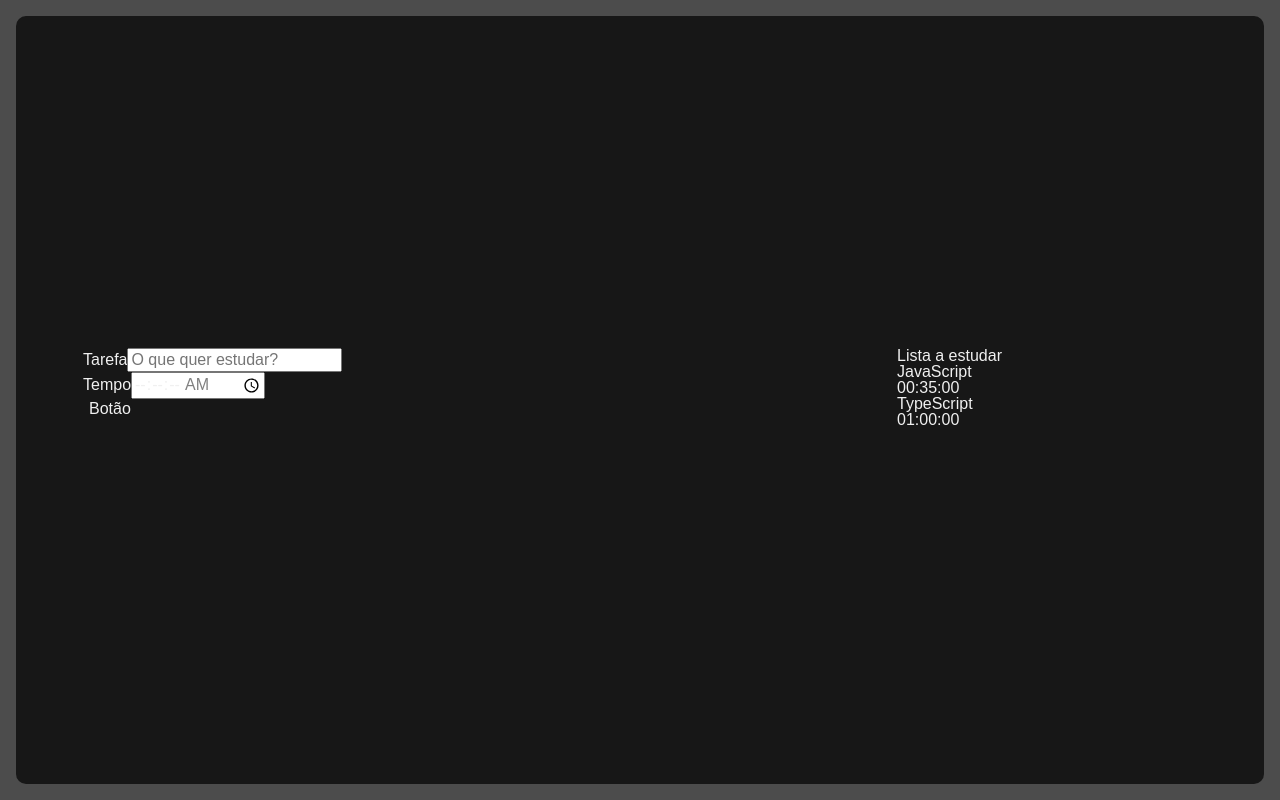
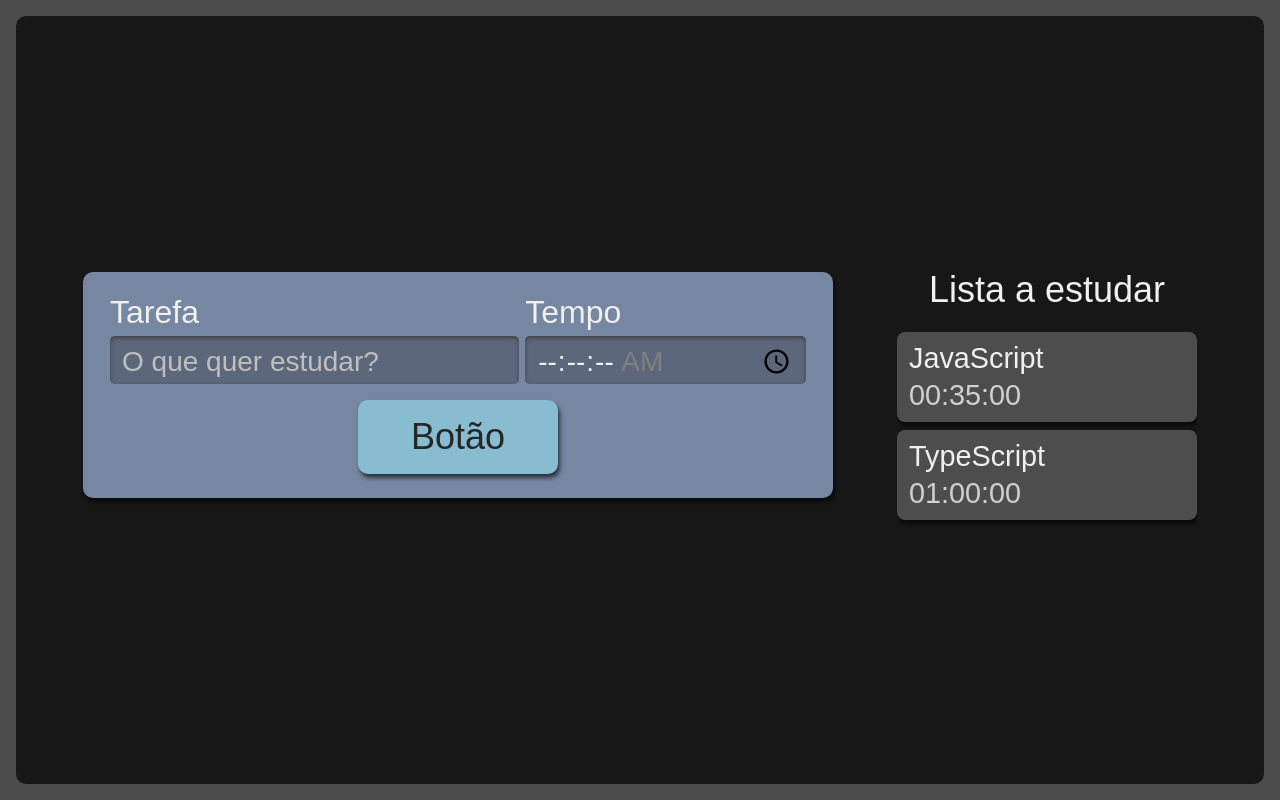
Before and after one commit to DeividXupon/projeto-react-com-TypeScript-CssModeus-Sass, a React (Create React App) app: page / in a window 1280 px wide. Built offline with nearby package versions, Linux system fonts and the light colour scheme.

Commit message:
Utilizando CSS Module no projeto e o estizilando ainda mais

```diff
--- a/package.json
+++ b/package.json
@@ -41,6 +41,7 @@
     ]
   },
   "devDependencies": {
-    "sass": "^1.60.0"
+    "sass": "^1.60.0",
+    "typescript-plugin-css-modules": "^5.0.0"
   }
 }
--- /dev/null
+++ b/src/components/botao/Botao.module.scss
@@ -0,0 +1,25 @@
+.botao {
+    align-self: center;
+    background-color: #88bcd1;
+    border-radius: 10px;
+    box-shadow: 2px 4px 4px #0000009F;
+    color: #272626;
+    cursor: pointer;
+    font-size: 1.25rem;
+    padding: 16px;
+    width: 150px;
+
+    &:active {
+      background-color: #7CA6B7;
+      box-shadow: 2px 2px 4px #0000009F inset;
+    }
+  }
+
+  @media screen and (min-width: 1280px) {
+    .botao {
+      grid-column-start: span 2;
+      justify-self: center;
+      width: 200px;
+      font-size: 2.25rem;
+    }
+  }
--- a/src/components/botao/index.tsx
+++ b/src/components/botao/index.tsx
@@ -1,10 +1,11 @@
 import React from 'react';
+import style from './Botao.module.scss'
 
 class Botao extends React.Component {
     render() {
         return (
 
-            <button>
+            <button className={style.botao}>
                 Botão
             </button>
 
--- /dev/null
+++ b/src/components/formulario/Formulario.module.scss
@@ -0,0 +1,61 @@
+.novaTarefa {
+    display:flex;
+    flex-direction: column;
+    grid-area: nova-tarefa;
+    background-color: #7687A1;
+    border-radius: 10px;
+    box-shadow: 2px 4px 4px #0000009F;
+    padding: 12px;
+
+    .inputContainer {
+      display: flex;
+      flex-direction: column;
+      width: 100%;
+      margin-bottom: 16px;
+
+      label {
+        margin-bottom: 8px;
+        font-size: 1.25rem;
+      }
+
+      input {
+        width: 100%;
+        padding: 8px 12px 4px;
+        box-sizing: border-box;
+        border: unset;
+        border-radius: 5px;
+        background-color: #5D677C;
+        box-shadow: 0px 2px 4px #2D2B2B9F inset;
+
+        &::placeholder {
+          color: #BFBFBF;
+        }
+      }
+    }
+
+    @media screen and (min-width: 1280px) {
+      flex-direction: row;
+      flex-wrap: wrap;
+      justify-content: space-around;
+      font-size: 2.25rem;
+      padding: 24px;
+      box-sizing: border-box;
+
+      .inputContainer {
+        width: calc(60% - 12px);
+
+        &:last-of-type {
+          width: 40%;
+        }
+
+        label {
+          font-size: 2rem;
+        }
+
+        input {
+          height: 100%;
+          font-size: 1.75rem;
+        }
+      }
+    }
+  }
--- a/src/components/formulario/index.tsx
+++ b/src/components/formulario/index.tsx
@@ -1,11 +1,12 @@
 import React from 'react';
 import Botao from '../botao';
+import style from './Formulario.module.scss';
 
 class Formulario extends React.Component {
     render() {
         return (
-            <form>
-                <div>
+            <form className={style.novaTarefa}>
+                <div className={style.inputContainer}>
                     <label htmlFor="tarefa">Tarefa</label>
                     <input
                         type="text"
@@ -15,7 +16,7 @@
                         required
                     />
                 </div>
-                <div>
+                <div className={style.inputContainer}>
                     <label htmlFor="tempo">Tempo</label>
                     <input
                         type="time"
--- /dev/null
+++ b/src/components/lista/Lista.module.scss
@@ -0,0 +1,52 @@
+.listaTarefas {
+    grid-area: tarefas;
+    height: 100%;
+
+    h2 {
+      font-size: 1.25rem;
+      margin-bottom: 12px;
+    }
+
+    ul {
+      max-height: 350px;
+      overflow-y: scroll;
+        scrollbar-width: thin;
+    }
+
+    @media screen and (min-width:1280px) {
+
+      h2{
+        text-align: center;
+        font-size: 2.25rem;
+        margin-bottom: 24px;
+      }
+
+      ul {
+        overflow: auto;
+        max-height: 500px;
+      }
+    }
+  }
+
+  .item {
+    background-color: #4D4D4D;
+    border-radius: 8px;
+    box-shadow: 2px 4px 4px #0000009F;
+    padding: 12px;
+    margin-bottom: 8px;
+    position: relative;
+    cursor: pointer;
+
+    h3 {
+      margin-bottom: 8px;
+      word-break: break-all;
+    }
+
+    span {
+      color: #D0D0D0;
+    }
+
+    @media screen and (min-width:1280px) {
+      font-size: 1.8rem;
+    }
+  }
--- a/src/components/lista/index.tsx
+++ b/src/components/lista/index.tsx
@@ -1,4 +1,5 @@
 import React from 'react';
+import style from './Lista.module.scss';
 
 const Lista = () => {
     const itens = [
@@ -12,11 +13,11 @@
         }
     ]
     return (
-        <aside>
+        <aside className={style.listaTarefas}>
             <h2>Lista a estudar</h2>
             <ul>
                 {itens.map((item, index) =>
-                (<li key={index}>
+                (<li className={style.item} key={index}>
                     <h3>{item.tarefa}</h3>
                     <span>{item.tempo}</span>
                 </li>))}
--- a/src/pages/App.tsx
+++ b/src/pages/App.tsx
@@ -1,11 +1,11 @@
 import React from 'react';
 import Formulario from '../components/formulario';
 import Lista from '../components/lista';
-import './style.scss';
+import style from './app.module.scss';
 
 function App() {
   return (
-    <div className="AppStyle">
+    <div className={style.AppStyle}>
       <Formulario />
       <Lista />
     </div>
--- a/tsconfig.json
+++ b/tsconfig.json
@@ -18,7 +18,8 @@
     "resolveJsonModule": true,
     "isolatedModules": true,
     "noEmit": true,
-    "jsx": "react-jsx"
+    "jsx": "react-jsx",
+    "plugins": [{ "name": "typescript-plugin-css-modules" }]
   },
   "include": [
     "src"
```
Also changed, not shown: src/assets/img/check-mark.svg (added), src/pages/app.module.scss (renamed from src/pages/style.scss), 1 other file (tests, documents, lock files or other folders).
